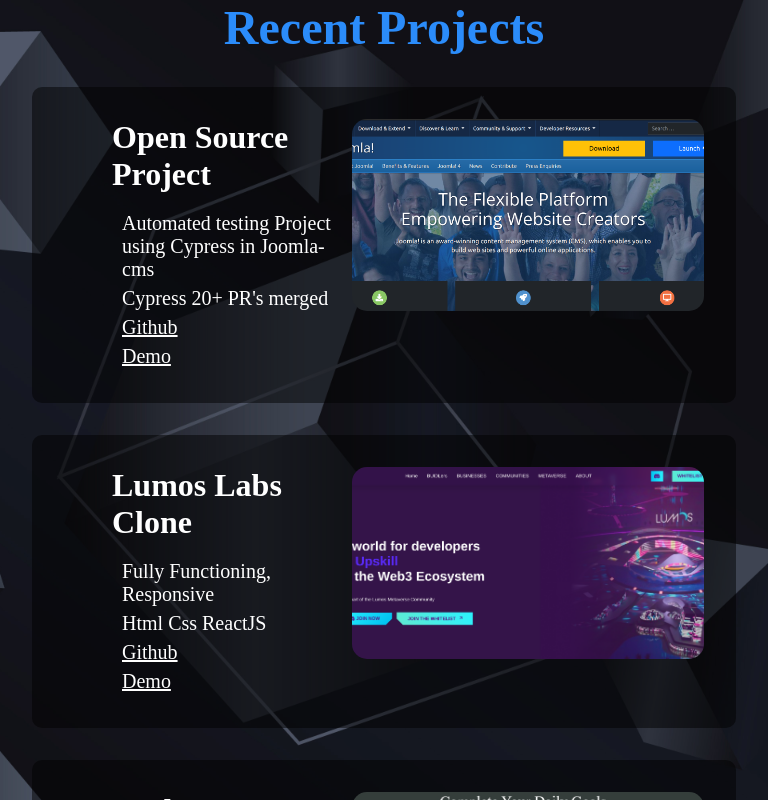
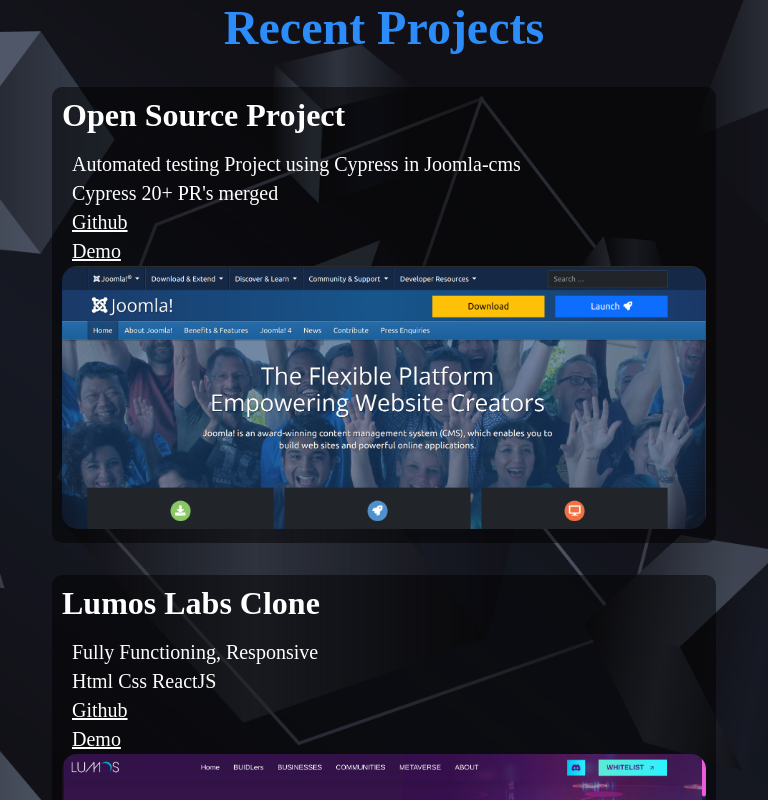
Before and after one commit to rajputanuj31/Portfolio, a React (Create React App) app: page /projects in a window 768 px wide. Shown: the top 800 px of the page. Built offline with nearby package versions, Linux system fonts and the light colour scheme; a web font is replaced by a local one.

Commit message:
Improved Resposiveness

```diff
--- a/src/componentes/Projects/Projects.css
+++ b/src/componentes/Projects/Projects.css
@@ -62,23 +62,15 @@
         justify-content: center;
     }
     .projects{
-        margin: 0px;
-        /* height: 70vh; */
         padding: 0;
     }
-    .projects img {
-        width: 20rem;
-        height: 10rem;
-        margin-bottom: 10px;
+    .pr{
+        flex-direction: column;
+        padding: 10px;
     }
-    .details{
-        width: 20rem;
-        height: 10rem;
+    .pr-left{
+        padding-left: 0;
     }
-    .projects .swiper{
-        /* height: 40vh; */
-        padding-bottom: 2rem;
-   }
 }
 @media (min-width: 480px) and (max-width:900px){
     .recent-project{
@@ -86,22 +78,15 @@
         align-items: center;
         justify-content: center;
     }
+    .pr{
+        flex-direction: column;
+        padding: 10px;
+    }
+    .pr-left{
+        padding-left: 0;
+    }
     .projects{
-        margin: 0px;
-        /* height: 70vh; */
-        padding: 0;
+        padding-left: 20px;
+        padding-right: 20px;
     }
-    .projects img {
-        width: 22rem;
-        height: 12rem;
-        margin-bottom: 10px;
-    }
-    .details{
-        width: 22rem;
-        height: 12rem;
-    }
-    .projects .swiper{
-        /* height: 50vh; */
-        padding-bottom: 2rem;
-   }
 }
--- a/src/componentes/Projects/Projects.js
+++ b/src/componentes/Projects/Projects.js
@@ -1,6 +1,6 @@
 import React from 'react'
 import "./Projects.css"
-import details from '../../Projects.js'
+import details from '../../Details.js'
 
 const Projects = () => {
   return (
```
Also changed, not shown: src/Details.js (renamed from src/Projects.js).
